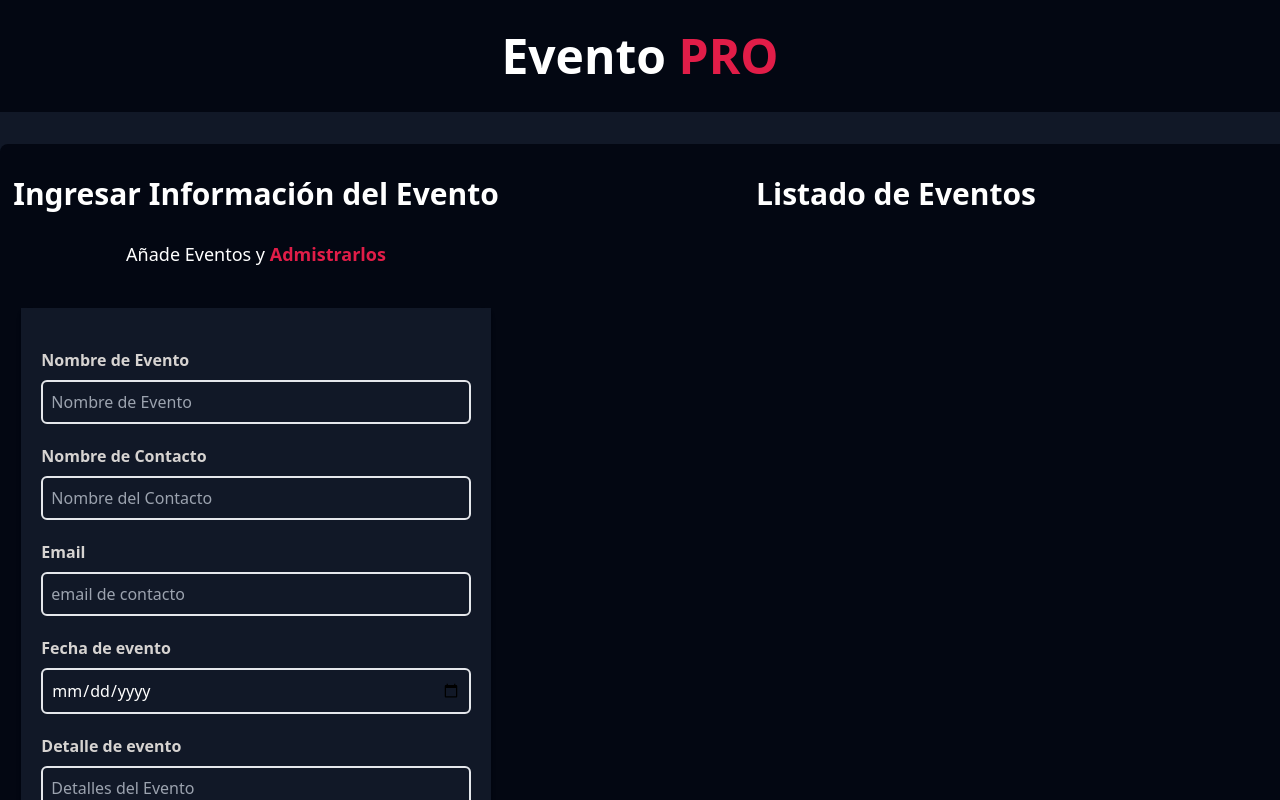
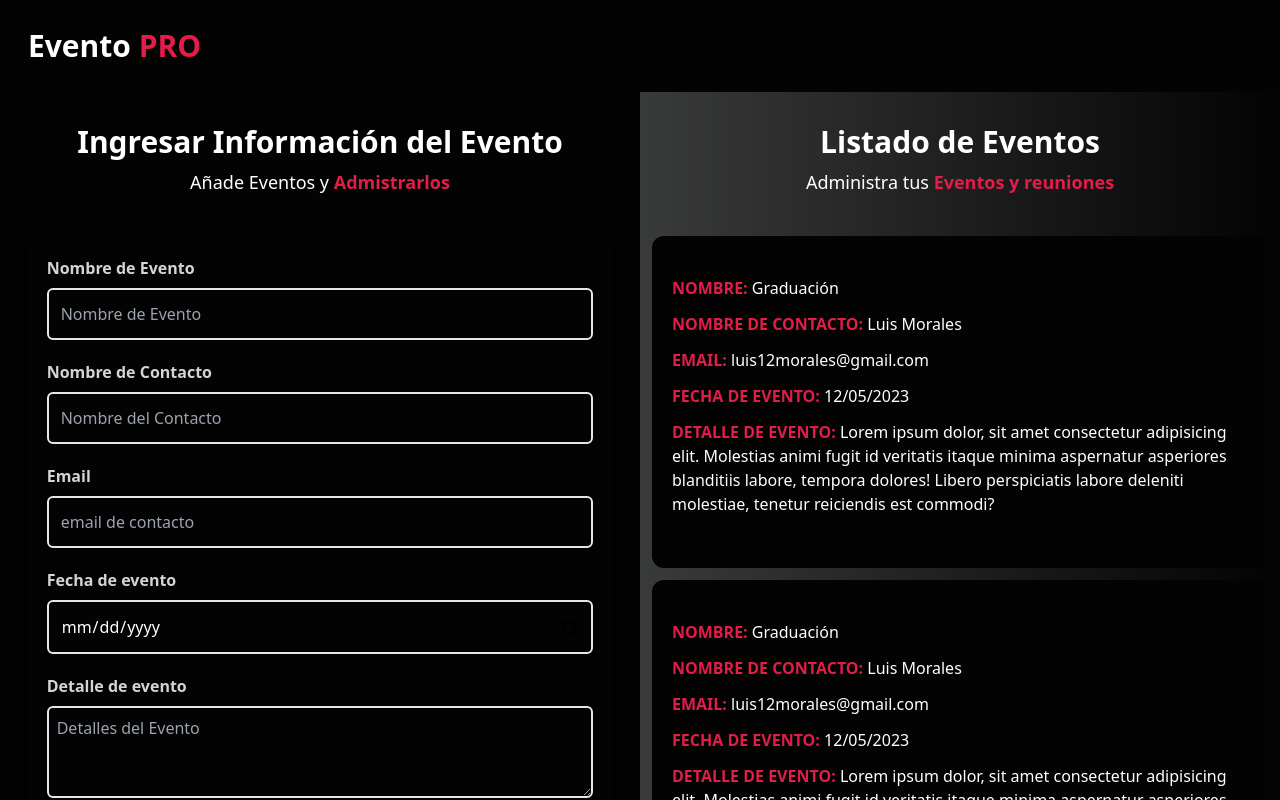
Before and after one commit to JorgeDevmm/proyecto-EventoPRO, a React (Vite) app: page / in a window 1280 px wide. Shown: the top 800 px of the page. Built offline with nearby package versions, Linux system fonts and the light colour scheme.

Commit message:
Finalizando componente con tailwind

```diff
--- a/src/App.jsx
+++ b/src/App.jsx
@@ -5,14 +5,14 @@ import Footer from './components/Footer';
 
 function App() {
   return (
-    <div className='bg-gray-900 h-full'>
+    <div className='bg-[#030303] h-full'>
       <Header />
-      <div className='mt-8 md:flex container mx-auto '>
+      <div className=' md:flex container mx-auto '>
         <Formulario />
         <ListadoEventos />
       </div>
 
-      <Footer/>
+      <Footer />
     </div>
   );
 }
--- /dev/null
+++ b/src/components/Evento.jsx
@@ -0,0 +1,40 @@
+const Evento = () => {
+  return (
+    <>
+      <div className='m-3 bg-[#030303] px-5 py-10 rounded-xl'>
+        <p className='font-bold mb-3 text-rose-600 uppercase'>
+          Nombre: {''}
+          <span className='text-white font-normal normal-case'>Graduación</span>
+        </p>
+        <p className='font-bold mb-3 text-rose-600 uppercase'>
+          Nombre de Contacto: {''}
+          <span className='text-white font-normal normal-case'>
+            Luis Morales
+          </span>
+        </p>
+        <p className='font-bold mb-3 text-rose-600 uppercase'>
+          Email: {''}
+          <span className='text-white font-normal normal-case'>
+            luis12morales@gmail.com
+          </span>
+        </p>
+        <p className='font-bold mb-3 text-rose-600 uppercase'>
+          Fecha de Evento: {''}
+          <span className='text-white font-normal normal-case'>12/05/2023</span>
+        </p>
+        <p className='font-bold mb-3 text-rose-600 uppercase'>
+          Detalle de Evento: {''}
+          <span className='text-white font-normal normal-case'>
+            Lorem ipsum dolor, sit amet consectetur adipisicing elit. Molestias
+            animi fugit id veritatis itaque minima aspernatur asperiores
+            blanditiis labore, tempora dolores! Libero perspiciatis labore
+            deleniti molestiae, tenetur reiciendis est commodi?
+          </span>
+        </p>
+      </div>
+    </>
+  );
+};
+
+
+export default Evento;
--- a/src/components/Footer.jsx
+++ b/src/components/Footer.jsx
@@ -1,17 +1,13 @@
-
 const Footer = () => {
-
-
-  return(
+  return (
     <>
-      <div className="bg-gray-950 text-white mt-8">
-        <p className="text-center p-4 font-bold">Realizado por Jorge Luis Monzón Morales</p>
+      <div className='bg-[#030303] text-white '>
+        <p className='text-center p-2 text-md'>
+          Realizado por Jorge Luis Monzón Morales
+        </p>
       </div>
-
     </>
-  )
-
-
+  );
 };
 
 export default Footer;
--- a/src/components/Formulario.jsx
+++ b/src/components/Formulario.jsx
@@ -1,7 +1,7 @@
 const Formulario = () => {
   return (
-    <div className='bg-gray-950 md:w-1/2 lg:w-2/5 rounded-l-lg '>
-      <h2 className='text-center pt-8 pb-5 text-xl lg:text-3xl font-bold text-white'>
+    <div className='bg-[#030303] md:w-1/2 lg:w-2/4 rounded-l-lg '>
+      <h2 className='text-center pt-8 text-xl lg:text-3xl font-bold text-white'>
         Ingresar Información del Evento
       </h2>
       <p className='text-center text-lg mt-2 text-white mb-10'>
@@ -11,7 +11,7 @@ const Formulario = () => {
 
       <form
         action=''
-        className=' text-white bg-gray-900 shadow-md py-10 px-5 mb-10 md:w-4/5 lg:w-11/12 mx-auto'
+        className=' text-white shadow-md py-5 px-5 md:w-4/5 lg:w-11/12 mx-auto rounded-xl'
       >
         <div className='mb-5'>
           <label htmlFor='nombre' className='font-bold block text-stone-300'>
@@ -20,7 +20,7 @@ const Formulario = () => {
           <input
             type='text'
             id='nombre'
-            className='border-2 p-2 mt-2 rounded-md w-full placeholder-gray-400 bg-gray-900'
+            className='border-2 p-3 mt-2 rounded-md w-full placeholder-gray-400 bg-[#030303]'
             placeholder='Nombre de Evento'
           />
         </div>
@@ -32,7 +32,7 @@ const Formulario = () => {
           <input
             type='text'
             id='contacto'
-            className='border-2 p-2 mt-2 rounded-md w-full placeholder-gray-400 bg-gray-900'
+            className='border-2 p-3 mt-2 rounded-md w-full placeholder-gray-400 bg-[#030303]'
             placeholder='Nombre del Contacto'
           />
         </div>
@@ -43,7 +43,7 @@ const Formulario = () => {
           <input
             type='email'
             id='email'
-            className='border-2 p-2 mt-2 rounded-md w-full placeholder-gray-400 bg-gray-900'
+            className='border-2 p-3 mt-2 rounded-md w-full placeholder-gray-400 bg-[#030303]'
             placeholder='email de contacto'
           />
         </div>
@@ -54,7 +54,7 @@ const Formulario = () => {
           <input
             type='date'
             id='fecha'
-            className='border-2 p-2 mt-2 rounded-md w-full placeholder-gray-400 bg-gray-900'
+            className='border-2 p-3 mt-2 rounded-md w-full placeholder-gray-400 bg-[#030303]'
           />
         </div>
         <div className='mb-5'>
@@ -65,15 +65,15 @@ const Formulario = () => {
             name=''
             id='detalle'
             cols='30'
-            rows='2'
-            className='border-2 p-2 mt-2 rounded-md w-full placeholder-gray-400 bg-gray-900'
+            rows='3'
+            className='border-2 p-2 mt-2 rounded-md w-full placeholder-gray-400 bg-[#030303]'
             placeholder='Detalles del Evento'
           ></textarea>
         </div>
 
         <input
           type='submit'
-          className='py-2 bg-rose-600 text-white font-bold text-lg rounded-lg inline-block  w-full hover:bg-rose-700 transition-colors'
+          className='py-2 bg-[#2D44F5] text-white font-bold text-lg rounded-lg inline-block  w-full hover:bg-[#2c76ffef] transition-colors'
           value='Registrar'
         />
       </form>
--- a/src/components/Header.jsx
+++ b/src/components/Header.jsx
@@ -1,9 +1,9 @@
 function Header() {
   return (
     <>
-      <h1 className='text-center text-5xl text-white bg-gray-950 font-bold p-8'>
+      <h1 className='text-left text-3xl text-white bg-[#030303] font-bold p-7'>
         Evento {''}
-        <span className="text-rose-600 ">PRO</span>
+        <span className='text-rose-600 '>PRO</span>
       </h1>
     </>
   );
--- a/src/components/ListadoEventos.jsx
+++ b/src/components/ListadoEventos.jsx
@@ -1,9 +1,26 @@
+import Evento from './Evento';
+
 const ListadoPacientes = () => {
   return (
-    <div className='w-full lg:w-3/5 bg-gray-950  text-white '>
+    <div className='md:w-2/4 bg-gradient-to-r from-[#393A3A] to-[#030303]  text-white  md:h-screen  overflow-y-scroll'>
       <h2 className='text-center font-bold text-xl lg:text-3xl  pt-8'>
         Listado de Eventos
       </h2>
+      <p className='text-center text-lg mt-2 text-white mb-10'>
+        Administra tus {''}
+        <span className='text-rose-600 font-bold'>Eventos y reuniones</span>
+      </p>
+
+      <Evento />
+      <Evento />
+      <Evento />
+      <Evento />
+      <Evento />
+      <Evento />
+      <Evento />
+      <Evento />
+      <Evento />
+      <Evento />
     </div>
   );
 };
```
